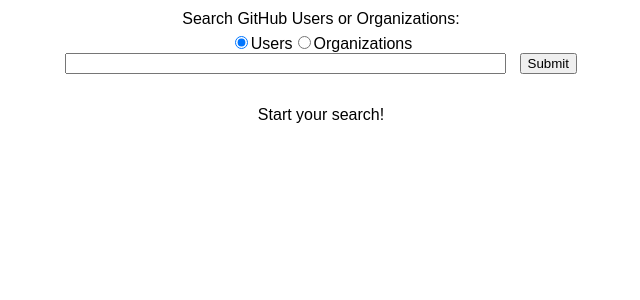
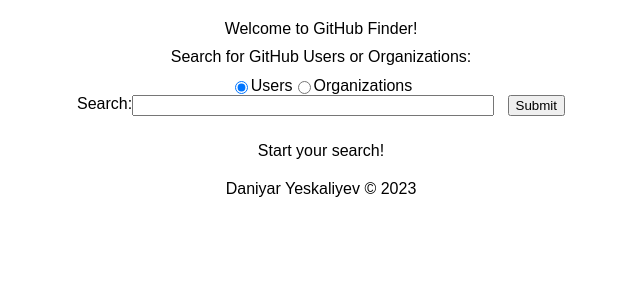
Before and after one commit to daniyar-yes/github-finder, a React (Vite) app: page / in a window 1280 px wide. Shown: the top 300 px of the page, without its empty margins (319-959 px from the left). Built offline with nearby package versions, Linux system fonts and the light colour scheme.

Commit message:
checked accessibility

```diff
--- a/index.html
+++ b/index.html
@@ -2,9 +2,8 @@
 <html lang="en">
   <head>
     <meta charset="UTF-8" />
-    <link rel="icon" type="image/svg+xml" href="/vite.svg" />
     <meta name="viewport" content="width=device-width, initial-scale=1.0" />
-    <title>Vite + React</title>
+    <title>Github Finder</title>
   </head>
   <body>
     <div id="root"></div>
--- a/package.json
+++ b/package.json
@@ -15,6 +15,8 @@
     "styled-components": "^5.3.11"
   },
   "devDependencies": {
+    "@testing-library/jest-dom": "^5.16.5",
+    "@testing-library/react": "^14.0.0",
     "@types/react": "^18.0.28",
     "@types/react-dom": "^18.0.11",
     "@vitejs/plugin-react": "^4.0.0",
--- a/src/App.jsx
+++ b/src/App.jsx
@@ -18,14 +18,20 @@
 
     <>
       <GlobalStyles />
+      <header>Welcome to GitHub Finder!</header>
+      <main>
       <SearchForm setResults={searchCallback} setIsLoading={setIsLoading} />
       {isLoading ? (
         <p>Loading...</p>
       ) : hasSearched ? (
         results.length > 0 ? <SearchResults results={results}/> : <p>No results found</p>
       ) : (
-        <p>Start your search!</p>
+        <section>Start your search!</section>
       )}
+      </main>
+       <footer>
+            Daniyar Yeskaliyev © {new Date().getFullYear()}
+        </footer>
     </>
 
   )
--- a/src/components/SearchForm/SearchForm.jsx
+++ b/src/components/SearchForm/SearchForm.jsx
@@ -1,5 +1,5 @@
 import { useState } from 'react';
-import { StyledForm, InputGroup, StyledButton, StyledLabel, RadioButtonsContainer } from './SearchForm.styled.js'
+import { StyledForm, InputGroup, StyledButton, StyledFieldset, RadioButtonsContainer } from './SearchForm.styled.js'
 
 
 const SearchForm = ({ setResults, setIsLoading }) => {
@@ -44,33 +44,39 @@
   return (
     <>
     <StyledForm onSubmit={handleSubmit}>
-      <StyledLabel>
-          Search GitHub Users or Organizations:
+      <StyledFieldset>
+        <legend>Search for GitHub Users or Organizations:</legend>
           <RadioButtonsContainer>
-              <label>
                   <input
                       type="radio"
+                      id="user"
+                      name="userType"
                       value=""
                       checked={queryType === ''}
                       onChange={handleQueryTypeChange}
                   />
-              Users
-              </label>
-              <label>
+                  <label htmlFor="user">
+                     Users
+                  </label>
+
                   <input
                       type="radio"
+                      id="org"
+                      name="orgType"
                       value="+type:org"
                       checked={queryType === '+type:org'}
                       onChange={handleQueryTypeChange}
                   />
-                  Organizations
-              </label>
+                  <label htmlFor="org">
+                    Organizations
+                  </label>
           </RadioButtonsContainer>
           <InputGroup>
-            <input type="text" value={query} onChange={handleSearchChange} />
-            <StyledButton type="submit">Submit</StyledButton>
+            <label htmlFor='searchInput'>Search:</label>
+            <input type="text" id="searchInput" value={query} onChange={handleSearchChange} />
+            <StyledButton type="submit" aria-label='submit'>Submit</StyledButton>
           </InputGroup>
-      </StyledLabel>
+      </StyledFieldset>
     </StyledForm>
     </>
   )
--- a/src/components/SearchForm/SearchForm.styled.js
+++ b/src/components/SearchForm/SearchForm.styled.js
@@ -32,13 +32,14 @@
     flex: 0 0 auto;
 `;
 
-export const StyledLabel = styled.label`
+export const StyledFieldset = styled.fieldset`
     display: flex;
     flex-direction: column;
     align-items: center;
     justify-content: space-between;
     width: 100%;
     margin-bottom: 1em;
+    border: none;
 `;
 
 export const RadioButtonsContainer = styled.div`
--- a/src/components/SearchResults/SearchResults.jsx
+++ b/src/components/SearchResults/SearchResults.jsx
@@ -34,10 +34,10 @@
   return (
     <StyledSearchResults>
       <StyledButtonsGroup>
-        <StyledButton onClick={handlePrevious} disabled={currentPage === 0}>
+        <StyledButton onClick={handlePrevious} disabled={currentPage === 0} aria-label="Previous">
           Previous Page
         </StyledButton>
-        <StyledButton onClick={handleNext} disabled={isLastPage}>
+        <StyledButton onClick={handleNext} disabled={isLastPage} aria-label="Next">
           Next Page
         </StyledButton>
       </StyledButtonsGroup>
--- a/src/components/SearchResults/SearchResults.styled.js
+++ b/src/components/SearchResults/SearchResults.styled.js
@@ -1,6 +1,6 @@
 import styled from 'styled-components';
 
-export const StyledSearchResults = styled.div`
+export const StyledSearchResults = styled.section`
     width: 100%;
     display: flex;
     flex-direction: column;
--- a/src/components/styles/Global.js
+++ b/src/components/styles/Global.js
@@ -21,6 +21,16 @@
     text-align: center;
   }
 
+  header, main {
+    text-align: center;
+    margin: 10px;
+  }
+
+  footer {
+    text-align: center;
+    padding-top: 10px;
+  }
+
   #root {
     width: 100%;
     max-width: 1200px;
```
Also changed, not shown: src/components/styles/Devices.js (added, +15 -0 lines), 1 other file (tests, documents, lock files or other folders).
